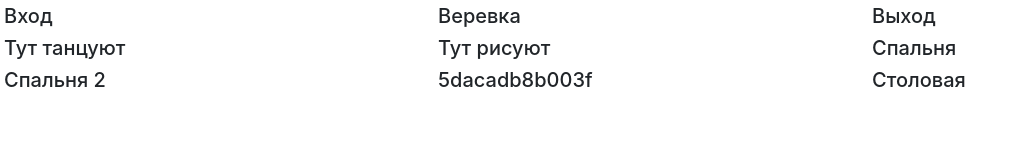
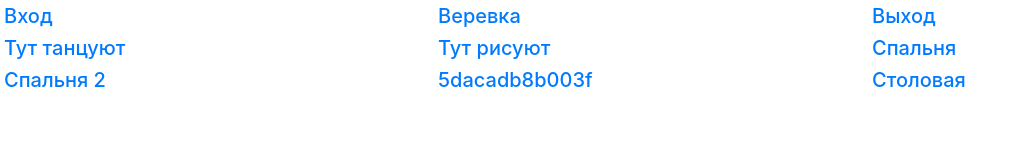
Before and after one commit to serefimov/serefimov.github.io, a plain HTML site: page sadik_cams.html in a window 1280 px wide. Shown: the whole page, without its empty margins (0-1023 px from the left). Drawn offline with nearby package versions, Linux system fonts and the light colour scheme; no server answers.

Commit message:
добавил ссылки на каждую камеру

```diff
--- a/sadik_cams.html
+++ b/sadik_cams.html
@@ -10,49 +10,47 @@
 
     <div class="row">
         <div class="col-lg">
-            <h5>Вход</h5>
+            <h5><a href="https://www.ipcamlive.com/5dacac9729ce0"> Вход</a></h5>
             <div class="cam" id="5dacac9729ce0"></div>
         </div>
         <div class="col-lg">
-            <h5>Веревка</h5>
+            <h5><a href="https://www.ipcamlive.com/5daca55a6c7e1"> Веревка</a></h5>
             <div class="cam" id="5daca55a6c7e1"></div>
         </div>
         <div class="col-lg">
-            <h5>Выход</h5>
+            <h5><a href="https://www.ipcamlive.com/5daca5e30e3d9"> Выход</a></h5>
             <div class="cam" id="5daca5e30e3d9"></div>
         </div>
     </div>
 
     <div class="row">
         <div class="col-lg">
-            <h5>Тут танцуют</h5>
+            <h5><a href="https://www.ipcamlive.com/5daca67e0a572"> Тут танцуют</a></h5>
             <div class="cam" id="5daca67e0a572"></div>
         </div>
 
         <div class="col-lg">
-            <h5>Тут рисуют</h5>
+            <h5><a href="https://www.ipcamlive.com/5dac95b7a1a9d"> Тут рисуют</a></h5>
             <div class="cam" id="5dac95b7a1a9d"></div>
         </div>
         <div class="col-lg">
-            <h5>Спальня</h5>
+            <h5><a href="https://www.ipcamlive.com/5dacad039c0ca"> Спальня</a></h5>
             <div class="cam" id="5dacad039c0ca"></div>
         </div>
     </div>
 
     <div class="row">
         <div class="col-lg">
-            <h5>Спальня 2</h5>
+            <h5><a href="https://www.ipcamlive.com/5dacad6cbc1cb"> Спальня 2</a></h5>
             <div class="cam" id="5dacad6cbc1cb"></div>
         </div>
         <div class="col-lg">
-            <h5>5dacadb8b003f</h5>
+            <h5><a href="https://www.ipcamlive.com/5dacadb8b003f"> 5dacadb8b003f</a></h5>
             <div class="cam" id="5dacadb8b003f"></div>
-
         </div>
         <div class="col-lg">
-            <h5>Столовая</h5>
+            <h5><a href="https://www.ipcamlive.com/5dacae4067709"> Столовая</a></h5>
             <div class="cam" id="5dacae4067709"></div>
-
         </div>
     </div>
 
```
